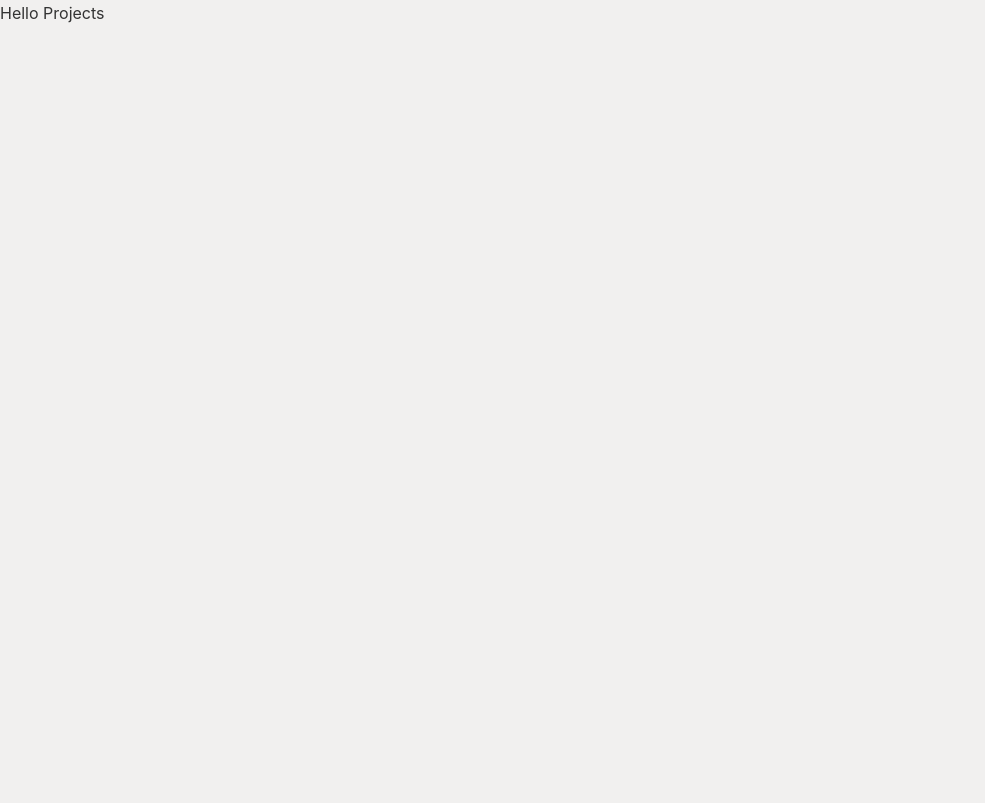
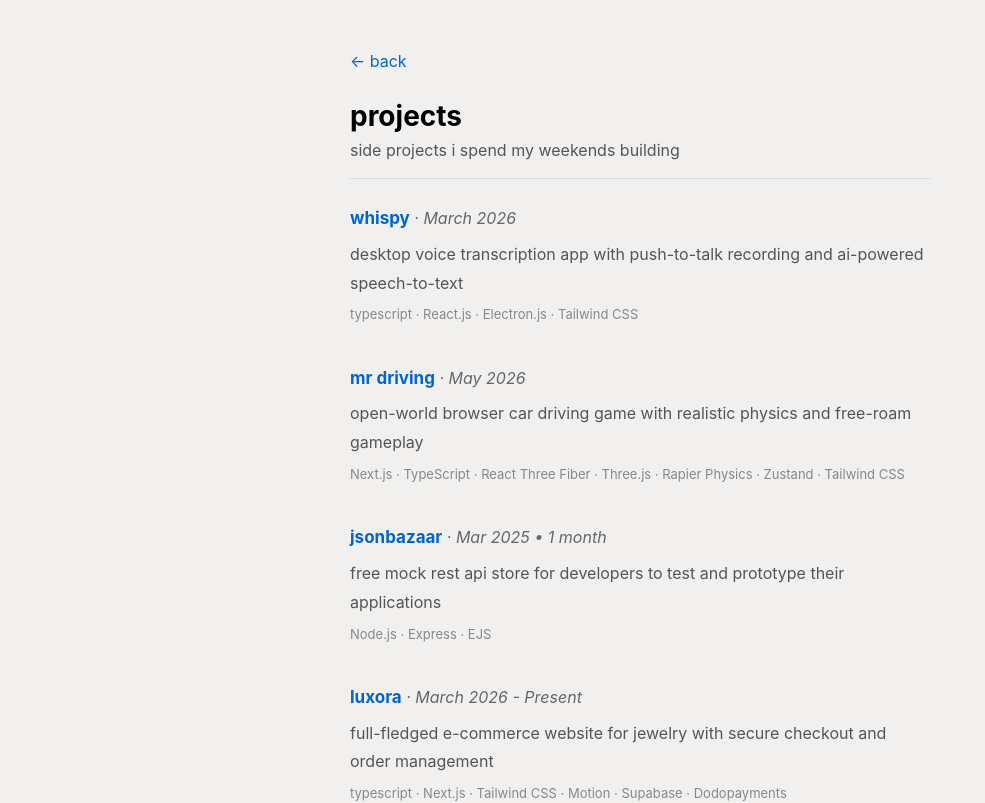
Before and after one commit to vivekupasani/portfolio, a Next.js app: page /projects in a window 1280 px wide. Shown: the top 803 px of the page, without its empty margins (0-985 px from the left). Built offline with nearby package versions, Linux system fonts and the light colour scheme.

Commit message:
add: projects page

```diff
--- a/app/projects/page.tsx
+++ b/app/projects/page.tsx
@@ -1,3 +1,30 @@
-export default function Projects() {
-    return <>Hello Projects</>;
+import Link from "next/link";
+import Projects from "../../components/Projects";
+
+const linkClass =
+  "text-[#0066cc] no-underline hover:text-[#004499] transition-colors duration-200";
+
+export default function ProjectsPage() {
+  return (
+    <div className="px-8 py-4 md:p-12 bg-[#F1F0EF] text-[#333] leading-[1.7] min-h-screen">
+      <div className="max-w-[580px] mx-auto text-left">
+        <div className="mb-6">
+          <Link href="/" className={linkClass}>
+            ← back
+          </Link>
+        </div>
+
+        <h1 className="text-[28px] font-bold text-black mb-1 leading-tight">
+          projects
+        </h1>
+        <p className="text-base text-[#555] mb-4">
+          side projects i spend my weekends building
+        </p>
+
+        <div className="mb-6 border-t border-[#ddd]" />
+
+        <Projects />
+      </div>
+    </div>
+  );
 }
--- /dev/null
+++ b/components/Projects.tsx
@@ -0,0 +1,31 @@
+import { projects } from "@/data/projects";
+
+export default function Projects() {
+  return (
+    <>
+      {projects.map((item) => (
+        <div key={item.name} className="mb-9 leading-[1.8]">
+          <strong className="text-[17px]">
+            <a
+              href={item.href}
+              target="_blank"
+              rel="noopener noreferrer"
+              className="text-[#0066cc] no-underline hover:text-[#004499] transition-colors duration-200"
+            >
+              {item.name}
+            </a>
+          </strong>
+          {item.status && (
+            <em className="text-[#666]">{` · ${item.status}`}</em>
+          )}
+          <span className="block mt-[6px] text-[#555] lowercase">
+            {item.shortDescription}
+          </span>
+          <span className="block mt-[6px] text-[13px] text-[#888]">
+            {item.techStack.join(" · ")}
+          </span>
+        </div>
+      ))}
+    </>
+  );
+}
--- a/data/projects.ts
+++ b/data/projects.ts
@@ -2,7 +2,6 @@ export interface Project {
     name: string;
     href: string;
     slug: string;
-    role: string;
     status?: string;
     shortDescription: string;
     description: string[];
@@ -15,7 +14,6 @@ export const projects: Project[] = [
         name: "whispy",
         href: "https://github.com/vivekupasani/whispy",
         slug: "whispy",
-        role: "Desktop App Development",
         status: "March 2026",
         shortDescription: "desktop voice transcription app with push-to-talk recording and AI-powered speech-to-text",
         description: [
@@ -32,7 +30,6 @@ export const projects: Project[] = [
         name: "mr driving",
         href: "https://mr-driving.vercel.app/",
         slug: "mr-driving",
-        role: "Game Development",
         status: "May 2026",
         shortDescription: "open-world browser car driving game with realistic physics and free-roam gameplay",
         description: [
@@ -49,7 +46,6 @@ export const projects: Project[] = [
         name: "jsonbazaar",
         href: "https://jsonbazaar.onrender.com/",
         slug: "jsonbazaar",
-        role: "Web Development",
         status: "Mar 2025 • 1 month",
         shortDescription: "free mock REST API store for developers to test and prototype their applications",
         description: [
@@ -67,7 +63,6 @@ export const projects: Project[] = [
         name: "luxora",
         href: "https://online-jewelry-shop-ecommerce.vercel.app/",
         slug: "luxora",
-        role: "Web Development",
         status: "March 2026 - Present",
         shortDescription: "full-fledged e-commerce website for jewelry with secure checkout and order management",
         description: [
@@ -83,7 +78,6 @@ export const projects: Project[] = [
         name: "medremind",
         href: "https://github.com/vivekupasani/medremind",
         slug: "medremind",
-        role: "App Development",
         status: "March 2026 - March 2026",
         shortDescription: "cross-platform medication reminder app with custom scheduling and biometric authentication",
         description: [
@@ -102,7 +96,6 @@ export const projects: Project[] = [
         name: "chatapp",
         href: "https://github.com/vivekupasani/chatapp",
         slug: "chatapp",
-        role: "App Development",
         status: "July 2024 - August 2024",
         shortDescription: "real-time chat application built with signup, auth, friend requests, and instant messaging",
         description: [
@@ -121,7 +114,6 @@ export const projects: Project[] = [
         name: "pixsy",
         href: "https://pixsy-b2ccb.web.app",
         slug: "pixsy",
-        role: "App Development",
         status: "Aug 2024 - Oct 2024",
         shortDescription: "complete social media platform with image sharing, real-time chat, and likes",
         description: [
```
